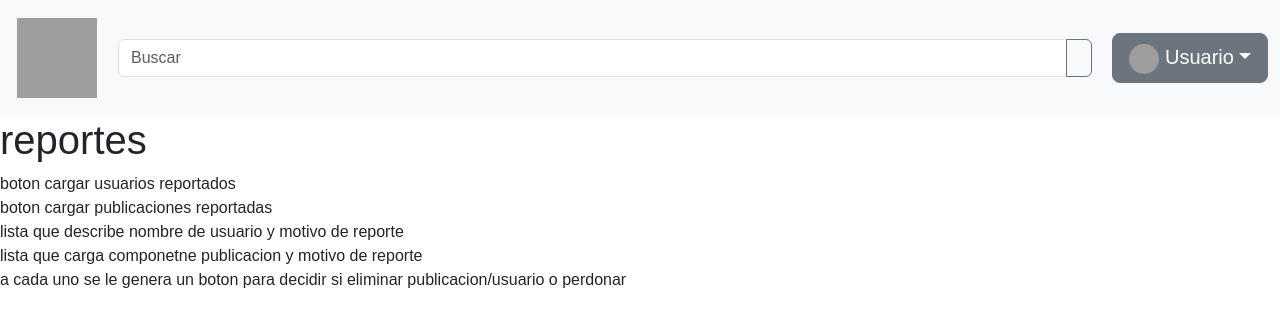
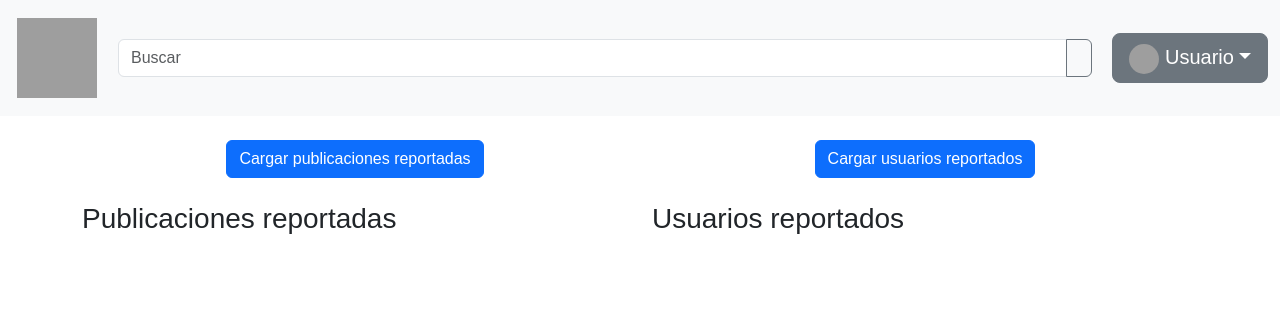
Before and after one commit to MaximilianoCortes/monoforoUI, a Vue app: page /Reportes in a window 1280 px wide. Shown: the top 326 px of the page. Built offline with nearby package versions, Linux system fonts and the light colour scheme; grey boxes are pictures that could not be loaded.

Commit message:
Vista listar reportes
Ya está hecha (por ahora, susceptible a cambios)

```diff
--- /dev/null
+++ b/src/components/PostsReportadosComponent.vue
@@ -0,0 +1,38 @@
+<template>
+    <div>
+      <h3 class="mt-4 mb-3">Publicaciones reportadas</h3>
+
+      <div v-if="isLoading" class="text-center mt-4">
+        <p>Cargando...</p>
+      </div>
+
+      <ul v-if="!isLoading" class="list-group mt-4">
+        <li v-for="post in reportedPosts" :key="post.id" class="list-group-item d-flex justify-content-between align-items-center">
+          <div class="d-flex flex-column">
+            <h5>{{ post.title }}</h5>
+            <p class="text-muted">{{ post.reportReason }}</p>
+          </div>
+          <div>
+            <button @click="$emit('delete-post', post.id)" class="btn btn-danger btn-sm mr-2">Eliminar</button>
+            <button @click="$emit('dismiss-report', post.id)" class="btn btn-secondary btn-sm">Descartar</button>
+          </div>
+        </li>
+      </ul>
+    </div>
+  </template>
+
+  <script>
+  export default {
+    name: "PostsReportadosComponent",
+    props: {
+      reportedPosts: {
+        type: Array,
+        required: true
+      },
+      isLoading: {
+        type: Boolean,
+        default: false
+      }
+    }
+  };
+  </script>
--- /dev/null
+++ b/src/components/UsuariosReportadosComponent.vue
@@ -0,0 +1,38 @@
+<template>
+    <div>
+      <h3 class="mt-4 mb-3">Usuarios reportados</h3>
+
+      <div v-if="isLoading" class="text-center mt-4">
+        <p>Cargando...</p>
+      </div>
+
+      <ul v-if="!isLoading" class="list-group mt-4">
+        <li v-for="user in reportedUsers" :key="user.id" class="list-group-item d-flex justify-content-between align-items-center">
+          <div class="d-flex flex-column">
+            <h5>{{ user.name }}</h5>
+            <p class="text-muted">{{ user.reportReason }}</p>
+          </div>
+          <div>
+            <button @click="$emit('ban-user', user.id)" class="btn btn-danger btn-sm mr-2">Banear</button>
+            <button @click="$emit('dismiss-report', user.id)" class="btn btn-secondary btn-sm">Descartar</button>
+          </div>
+        </li>
+      </ul>
+    </div>
+  </template>
+
+  <script>
+  export default {
+    name: "UsuariosReportadosComponent",
+    props: {
+      reportedUsers: {
+        type: Array,
+        required: true
+      },
+      isLoading: {
+        type: Boolean,
+        default: false
+      }
+    }
+  };
+  </script>
--- a/src/pages/ReportesPage.vue
+++ b/src/pages/ReportesPage.vue
@@ -1,23 +1,87 @@
 <template>
+  <div>
+    <NavBar />
 
-    <NavBar/>
-
-    <h1>reportes</h1>
-    <div>boton cargar usuarios reportados</div>
-    <div>boton cargar publicaciones reportadas</div>
-    <div>lista que describe nombre de usuario y motivo de reporte</div>
-    <div>lista que carga componetne publicacion y motivo de reporte</div>
-    <div>a cada uno se le genera un boton para decidir si eliminar publicacion/usuario o perdonar</div>
+    <div class="container mt-4">
+      <div class="row">
+        <div class="col-lg-6">
+          <div class="text-center">
+            <button @click="loadReportedPosts" class="btn btn-primary">Cargar publicaciones reportadas</button>
+          </div>
+          <PostsReportadosComponent :reportedPosts="reportedPosts" :isLoading="isLoadingPosts"
+            @delete-post="deletePost" @dismiss-report="dismissReport" />
+        </div>
+        <div class="col-lg-6">
+          <div class="text-center">
+            <button @click="loadReportedUsers" class="btn btn-primary">Cargar usuarios reportados</button>
+          </div>
+          <UsuariosReportadosComponent :reportedUsers="reportedUsers" :isLoading="isLoadingUsers"
+            @ban-user="banUser" @dismiss-report="dismissReport" />
+        </div>
+      </div>
+    </div>
+  </div>
 </template>
 
 <script>
-  import NavBar from '../components/NavBar.vue'
+import NavBar from '../components/NavBar.vue';
+import PostsReportadosComponent from '../components/PostsReportadosComponent.vue';
+import UsuariosReportadosComponent from '../components/UsuariosReportadosComponent.vue';
+
 export default {
   name: 'ReportesPage',
   components: {
-      NavBar
+    NavBar,
+    PostsReportadosComponent,
+    UsuariosReportadosComponent
+  },
+  data() {
+    return {
+      reportedPosts: [],
+      reportedUsers: [],
+      isLoadingPosts: false,
+      isLoadingUsers: false
+    };
+  },
+  methods: {
+    loadReportedPosts() {
+      this.isLoadingPosts = true;
+
+      // Simulación de carga de datos
+      setTimeout(() => {
+        this.reportedPosts = [
+          { id: 1, title: 'Publicación 1', reportReason: 'Contenido inapropiado' },
+          { id: 2, title: 'Publicación 2', reportReason: 'Spam' },
+          { id: 3, title: 'Publicación 3', reportReason: 'Comportamiento ofensivo' }
+        ];
+        this.isLoadingPosts = false;
+      }, 2000);
+    },
+    loadReportedUsers() {
+      this.isLoadingUsers = true;
+
+      // Simulación de carga de datos
+      setTimeout(() => {
+        this.reportedUsers = [
+          { id: 1, name: 'Usuario 1', reportReason: 'Comportamiento inapropiado' },
+          { id: 2, name: 'Usuario 2', reportReason: 'Acoso' },
+          { id: 3, name: 'Usuario 3', reportReason: 'Incumplimiento de normas' }
+        ];
+        this.isLoadingUsers = false;
+      }, 2000);
+    },
+    deletePost(postId) {
+      // Lógica para eliminar la publicación con el ID proporcionado
+      console.log('Eliminar publicación con ID:', postId);
+    },
+    dismissReport(reportId) {
+      // Lógica para descartar el reporte con el ID proporcionado
+      console.log('Descartar reporte con ID:', reportId);
+    },
+    banUser(userId) {
+      // Lógica para banear al usuario con el ID proporcionado
+      console.log('Banear usuario con ID:', userId);
+    }
   }
 };
 </script>
-
-  <style></style>
```
Also changed, not shown: 1 other file (tests, documents, lock files or other folders). Lines whose indentation alone changed are shown as unchanged.
